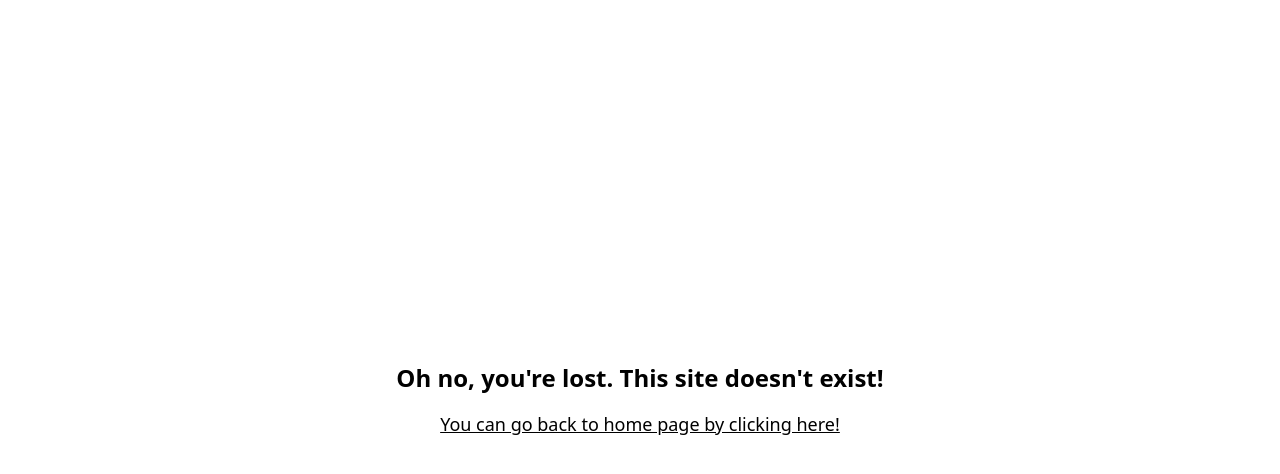
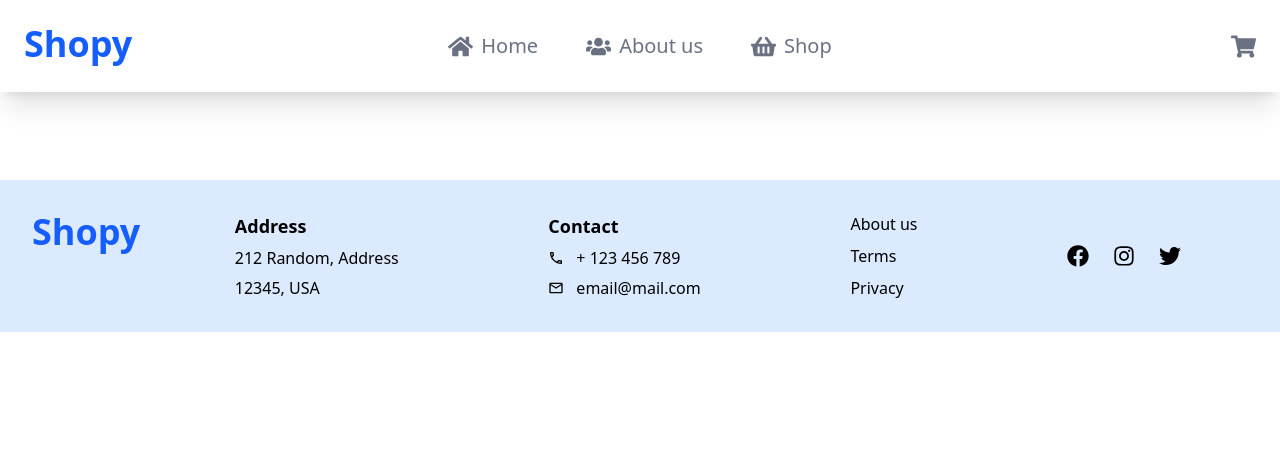
Before and after one commit to dawidtt/shopy, a React (Vite) app: page /shop/cart in a window 1280 px wide. Shown: the top 474 px of the page. Built offline with nearby package versions, Linux system fonts and the light colour scheme; no server answers.

Commit message:
Continue to create ProductPage

```diff
--- a/src/hooks/useFetchShop.jsx
+++ b/src/hooks/useFetchShop.jsx
@@ -1,6 +1,6 @@
 import { useEffect, useState } from "react";
 
-export function useFetchShop() {
+export function useFetchShop(subQuery = "") {
   const [data, setData] = useState(null);
   const [loading, setLoading] = useState(false);
   const [error, setError] = useState(null);
@@ -9,7 +9,9 @@ export function useFetchShop() {
     const fetchData = async () => {
       setLoading(true);
       try {
-        const response = await fetch("https://fakestoreapi.com/products");
+        const response = await fetch(
+          "https://fakestoreapi.com/products" + subQuery
+        );
         if (!response.ok) throw new Error(response.statusText);
         const json = await response.json();
         setLoading(false);
--- a/src/main.jsx
+++ b/src/main.jsx
@@ -6,6 +6,7 @@ import Home from "./pages/Home/Home";
 import ErrorPage from "./pages/ErrorPage";
 import AboutUs from "./pages/AboutUs/AboutUs";
 import Shop from "./pages/Shop/Shop";
+import ProductPage from "./pages/Shop/ProductPage";
 
 const router = createBrowserRouter([
   {
@@ -21,6 +22,10 @@ const router = createBrowserRouter([
     path: "shop",
     element: <Shop />,
   },
+  {
+    path: "shop/:id",
+    element: <ProductPage />,
+  },
 ]);
 
 createRoot(document.getElementById("root")).render(
--- a/src/pages/Shop/ProductCard.jsx
+++ b/src/pages/Shop/ProductCard.jsx
@@ -1,6 +1,6 @@
 import PropTypes from "prop-types";
 import Rating from "../../components/Rating";
-function ProductCard({ title, price, image, rating }) {
+function ProductCard({ id, title, price, image, rating }) {
   return (
     <div className="rounded-xl shadow-xl p-6 flex flex-col justify-between will-change-transform hover:scale-[1.02] transition-transform hover:cursor-pointer">
       <div className="flex-grow flex items-center justify-center py-4">
--- a/src/pages/Shop/ProductPage.jsx
+++ b/src/pages/Shop/ProductPage.jsx
@@ -1,10 +1,17 @@
 import Header from "../../components/Header";
 import Footer from "../../components/Footer";
+import { useFetchShop } from "../../hooks/useFetchShop";
+import { useParams } from "react-router-dom";
 function ProductPage({ title, description, price, rating }) {
+  const { id } = useParams();
+  const { data, loading, error } = useFetchShop(`/${id}`);
+
   return (
     <div>
       <Header></Header>
-      <div></div>
+      <div>
+        <p>{data && data.title}</p>
+      </div>
       <Footer></Footer>
     </div>
   );
--- a/src/pages/Shop/Shop.jsx
+++ b/src/pages/Shop/Shop.jsx
@@ -182,6 +182,7 @@ function Shop() {
                 {filterData(data).map((product) => (
                   <ProductCard
                     key={crypto.randomUUID()}
+                    id={product.id}
                     title={product.title}
                     price={product.price}
                     image={product.image}
```
